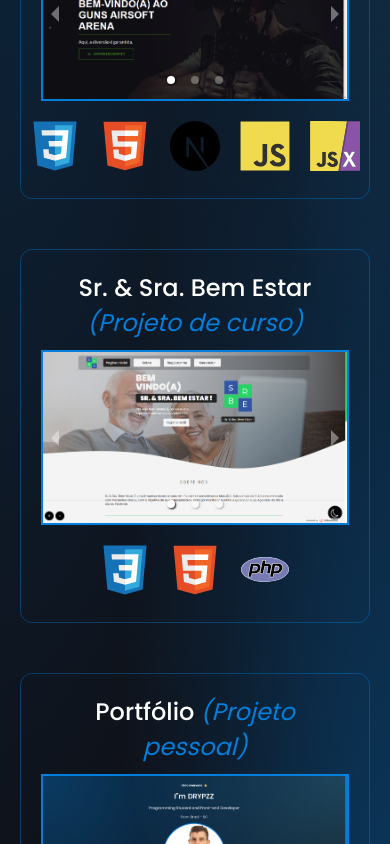
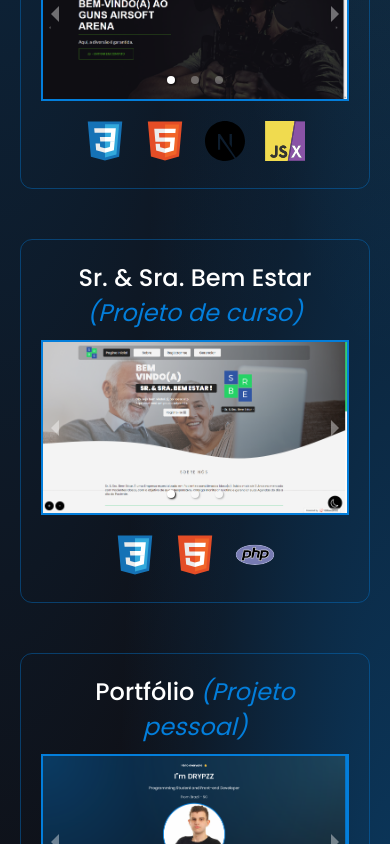
Before and after one commit to drypzz/drypzz.dev, a Next.js app: page / in a window 390 px wide. Shown: the part 1500-2344 px from the top of the page. Built offline with nearby package versions, Linux system fonts and the light colour scheme.

Commit message:
repair css

```diff
--- a/src/styles/projects.css
+++ b/src/styles/projects.css
@@ -53,6 +53,7 @@
     justify-content: center;
     align-items: center;
     margin-top: 20px;
+    flex-wrap: wrap;
     gap: 20px;
 }
 
@@ -131,4 +132,8 @@
     .modal-content{
         width: 100%;
     }
+
+    .projects-technology .technology svg{
+        width: 40px;
+    }
 }
--- a/src/utils/projects.tsx
+++ b/src/utils/projects.tsx
@@ -32,7 +32,7 @@ export const projects = [
             {Component: SkillCSS3, tooltipContent: 'CSS3' },
             {Component: SkillHTML5, tooltipContent: 'HTML5' },
             {Component: SkillNextJS, tooltipContent: 'NextJS' },
-            {Component: SkillJavaScript, tooltipContent: 'JavaScript' },
+            // {Component: SkillJavaScript, tooltipContent: 'JavaScript' },
             {Component: SkillJSX, tooltipContent: 'JSX' },
         ],
     },
```
